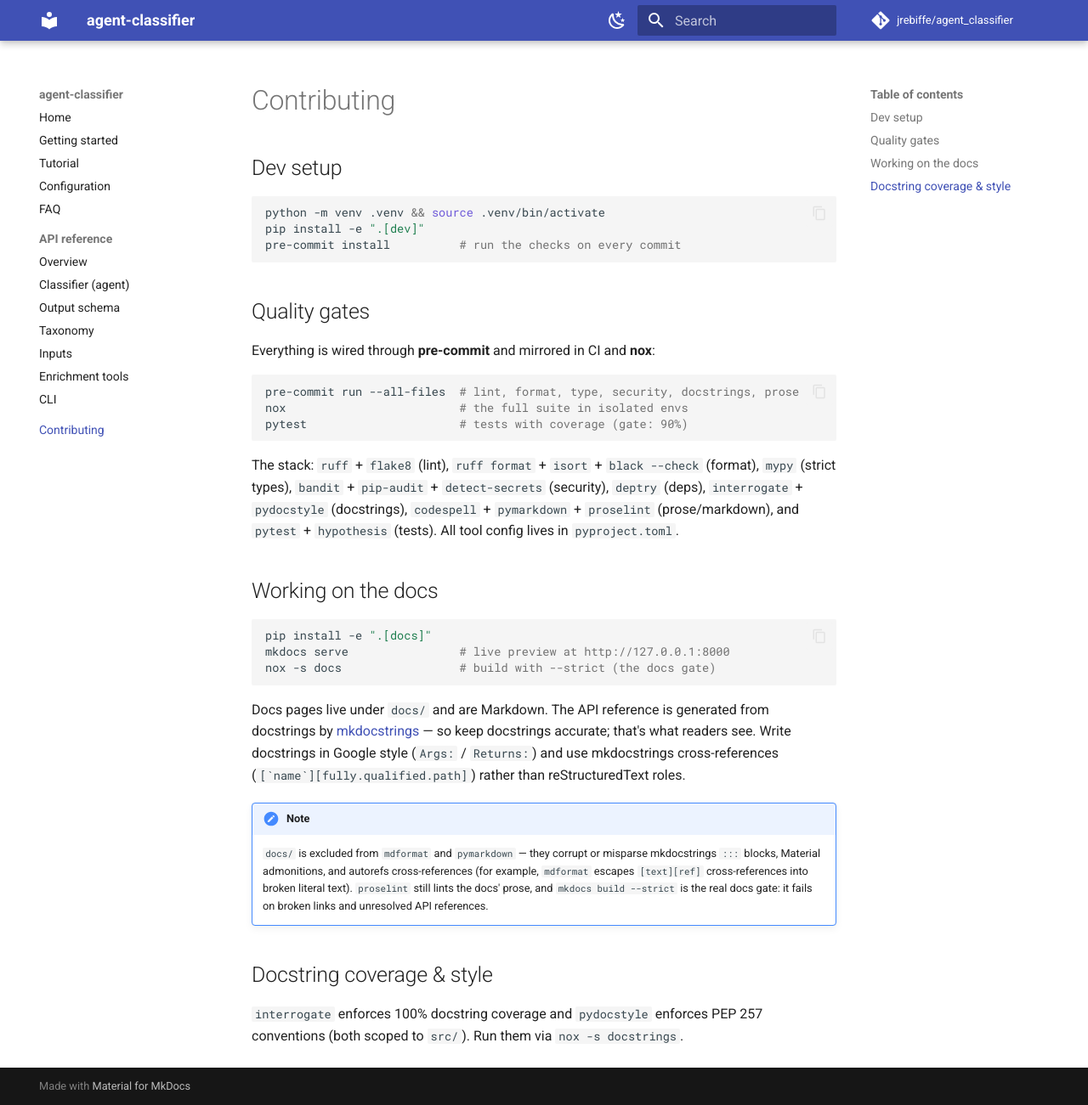
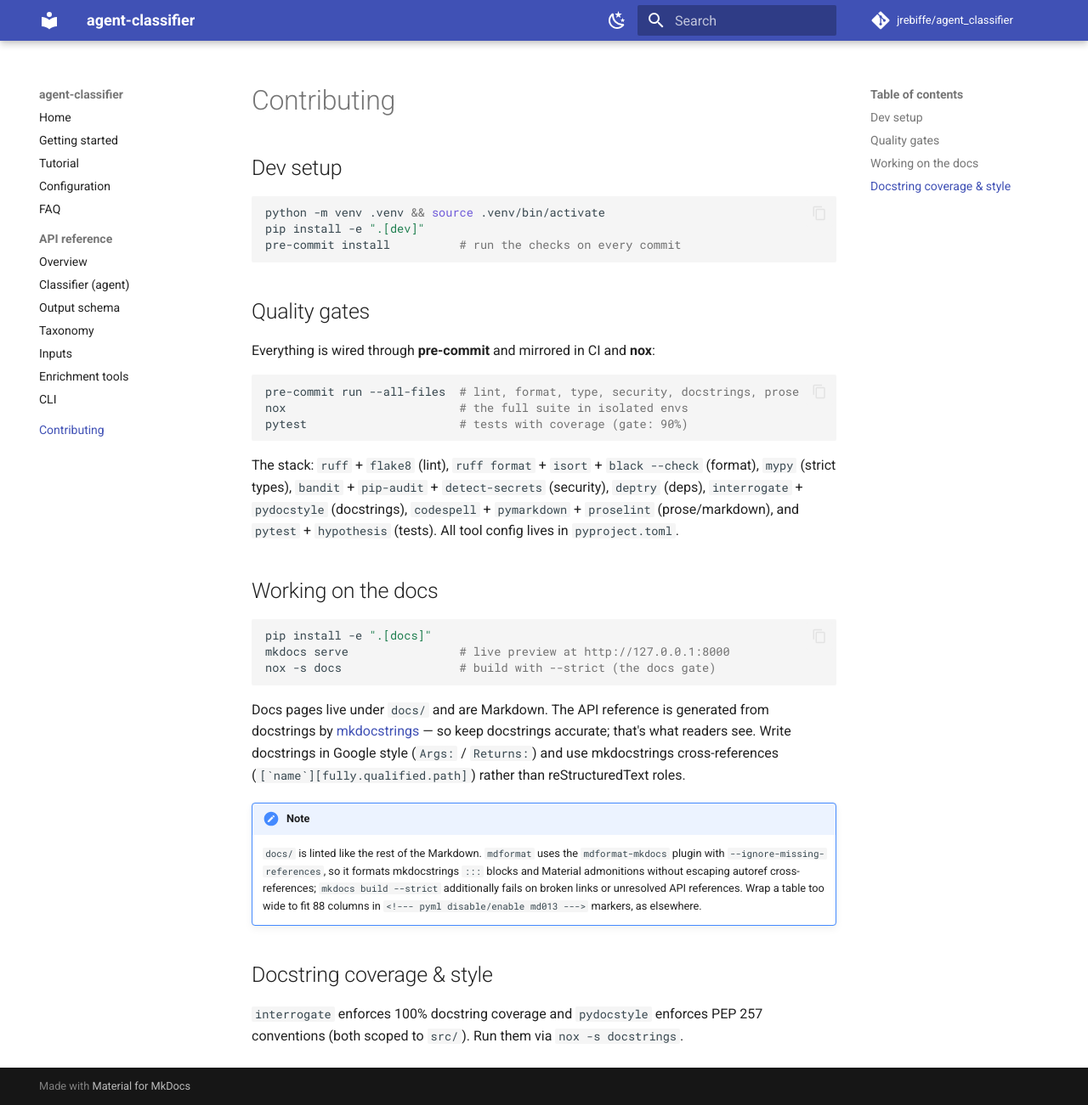
Before and after one commit to jrebiffe/agent_classifier, an MkDocs documentation site: the page built from docs/contributing.md, in a window 1280 px wide and 1301 px high. Shown: the whole window at 85% size. Built offline with MkDocs 1.6.1 and Material for MkDocs 9.7.7, drawn with Linux system fonts in a browser that asks for light colours; comment, search, counter and statistics services are not loaded.

Commit message:
Lint docs/ with mdformat and pymarkdown (no exclusions)
Previously docs/ was excluded from mdformat and pymarkdown because mdformat
escaped mkdocstrings `[text][ref]` autoref links into broken literal text.
mdformat-mkdocs provides `--ignore-missing-references`, which disables exactly
that escaping ("required when references are dynamic, such as with python
mkdocstrings"), so docs/ can be formatted and structure-checked like the rest
of the Markdown.

- Add mdformat-mkdocs to the dev extra; run mdformat with
  `--ignore-missing-references` in pre-commit and nox. This also formats
  mkdocstrings `:::` blocks and Material admonitions safely, and standardises
  list-continuation indent to 4 spaces across all Markdown (README, prompts,
  fixtures) — the repo-wide reformat is included here.
- Remove the docs/ exclusions from the mdformat and pymarkdown pre-commit
  hooks and the nox markdown session; all three Markdown linters now cover
  docs/ (proselint already did).
- Disable pymarkdown md046 (code-block-style): Material admonitions indent
  their body, which the rule misreads as an indented code block; all real
  code blocks are fenced.
- Wrap the two docs tables wider than 88 columns in
  `<!--- pyml disable/enable md013 --->` markers, as the README table already is.
- Update the README and contributing notes to match.

`mkdocs build --strict` still passes and the API cross-references resolve.

Co-Authored-By: Claude Opus 4.8 <noreply@anthropic.com>
Claude-Session: https://claude.ai/code/session_018FHr1Kx1F3w67WrCYEDrdw

```diff
--- a/docs/contributing.md
+++ b/docs/contributing.md
@@ -40,11 +40,11 @@ rather than reStructuredText roles.
 
 !!! note
 
-    `docs/` is excluded from `mdformat` and `pymarkdown` — they corrupt or misparse
-    mkdocstrings `:::` blocks, Material admonitions, and autorefs cross-references (for
-    example, `mdformat` escapes `[text][ref]` cross-references into broken literal text).
-    `proselint` still lints the docs' prose, and `mkdocs build --strict` is the real docs
-    gate: it fails on broken links and unresolved API references.
+    `docs/` is linted like the rest of the Markdown. `mdformat` uses the `mdformat-mkdocs`
+    plugin with `--ignore-missing-references`, so it formats mkdocstrings `:::` blocks and
+    Material admonitions without escaping autoref cross-references; `mkdocs build --strict`
+    additionally fails on broken links or unresolved API references. Wrap a table too wide
+    to fit 88 columns in `<!--- pyml disable/enable md013 --->` markers, as elsewhere.
 
 ## Docstring coverage & style
 
--- a/pyproject.toml
+++ b/pyproject.toml
@@ -39,6 +39,7 @@ dev = [
     "interrogate>=1.7",
     "mdformat>=0.7",
     "mdformat-gfm>=0.3",
+    "mdformat-mkdocs>=4",
     "pymarkdownlnt>=0.9",
     "proselint>=0.13",
     "pydocstyle>=6.3",
```
Also changed, not shown: .pre-commit-config.yaml (+3 -8 lines), README.md (+26 -23 lines), docs/configuration.md (+9 -5 lines), docs/faq.md (+4 -4 lines), docs/reference/index.md (+9 -5 lines), docs/tutorial.md (+5 -5 lines), noxfile.py (+10 -6 lines), src/agent_classifier/prompts/system.md (+16 -16 lines), .pymarkdown.json, 2 other files.
